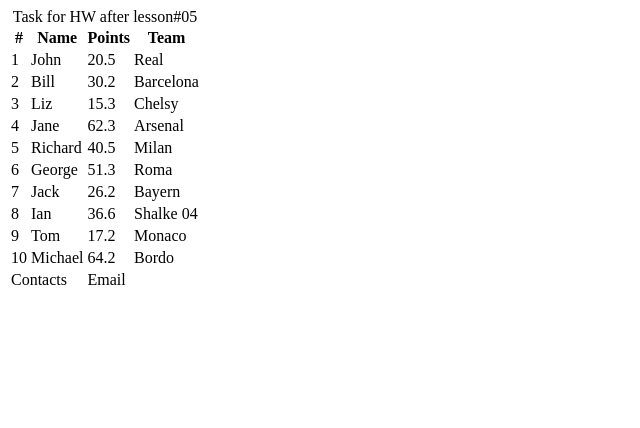
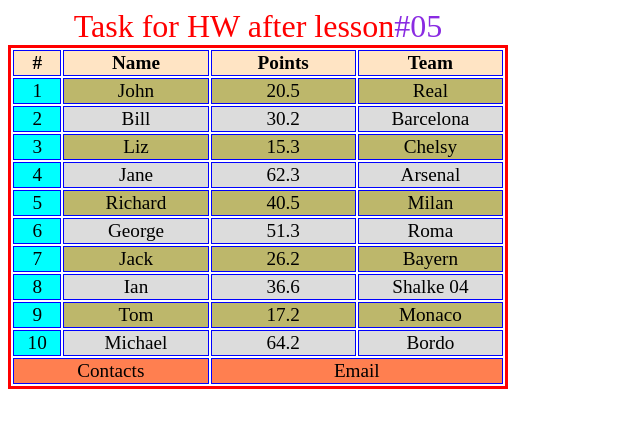
Before and after one commit to Stytan/fc-colorful-table, a plain HTML site: page index.html in a window 1280 px wide. Shown: the whole page, without its empty margins (0-640 px from the left). Drawn offline with Linux system fonts and the light colour scheme.

Commit message:
Finish commit

```diff
--- /dev/null
+++ b/assets/css/style.css
@@ -0,0 +1,36 @@
+caption{
+  font-size: 2rem;
+  color:red;
+}
+span{
+  color:blueviolet;
+}
+table{
+  border: 3px solid red;
+  width: 500px;
+}
+th, td{
+  border: 1px double blue;
+  text-align: center;
+  font-size: 1.2rem;
+}
+th{
+  background-color: bisque;
+  /* width: 100px; */
+}
+tr:nth-child(2n){
+  background-color: gainsboro;
+}
+tr:nth-child(2n-1){
+  background-color: darkkhaki;
+}
+tbody>tr>td{
+  width: 30%;
+}
+tbody>tr>td:first-child{
+  background-color: aqua;
+  width: 10%;
+}
+tfoot td{
+  background-color: coral;
+}
--- a/index.html
+++ b/index.html
@@ -4,6 +4,7 @@
   <meta charset="UTF-8">
   <meta http-equiv="X-UA-Compatible" content="IE=edge">
   <meta name="viewport" content="width=device-width, initial-scale=1.0">
+  <link rel="stylesheet" href="/assets/css/style.css">
   <title>Colorful table</title>
 </head>
 <body>
```
Also changed, not shown: hw-colorful-table.png (added).
